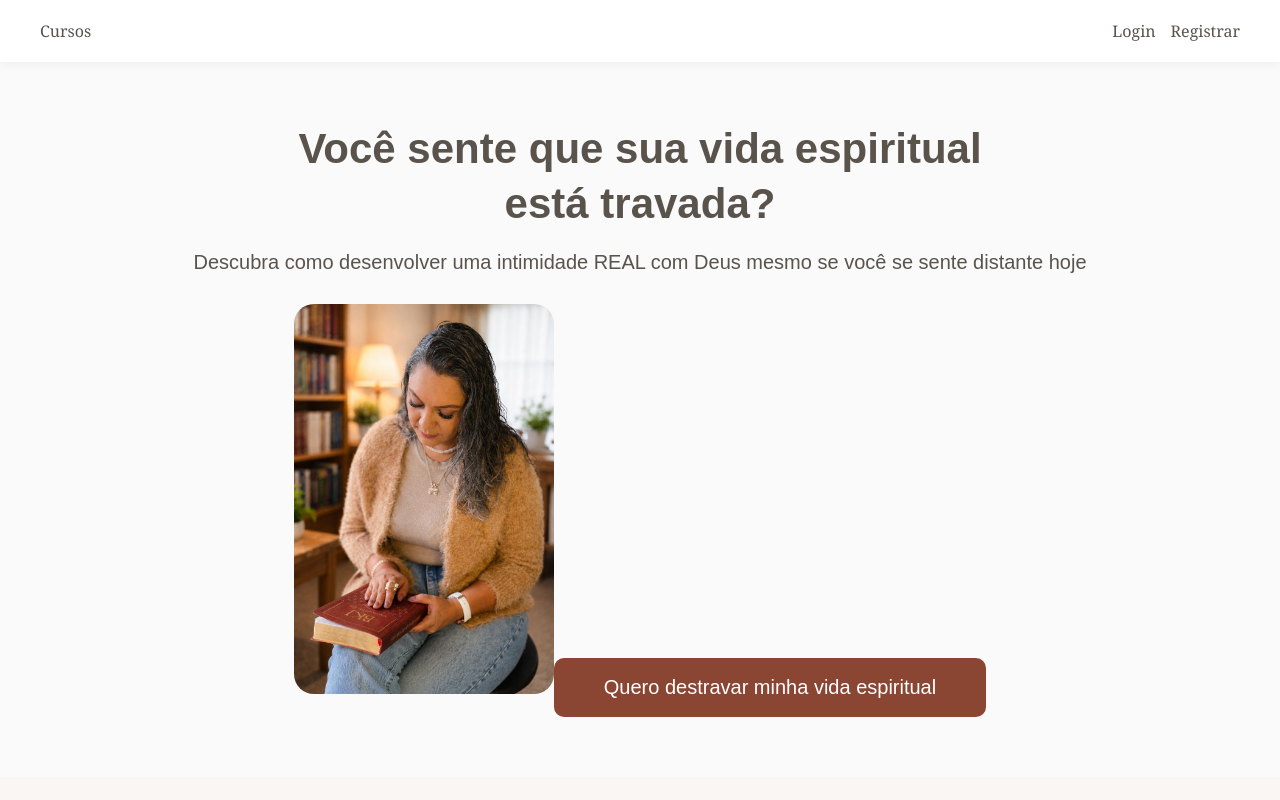
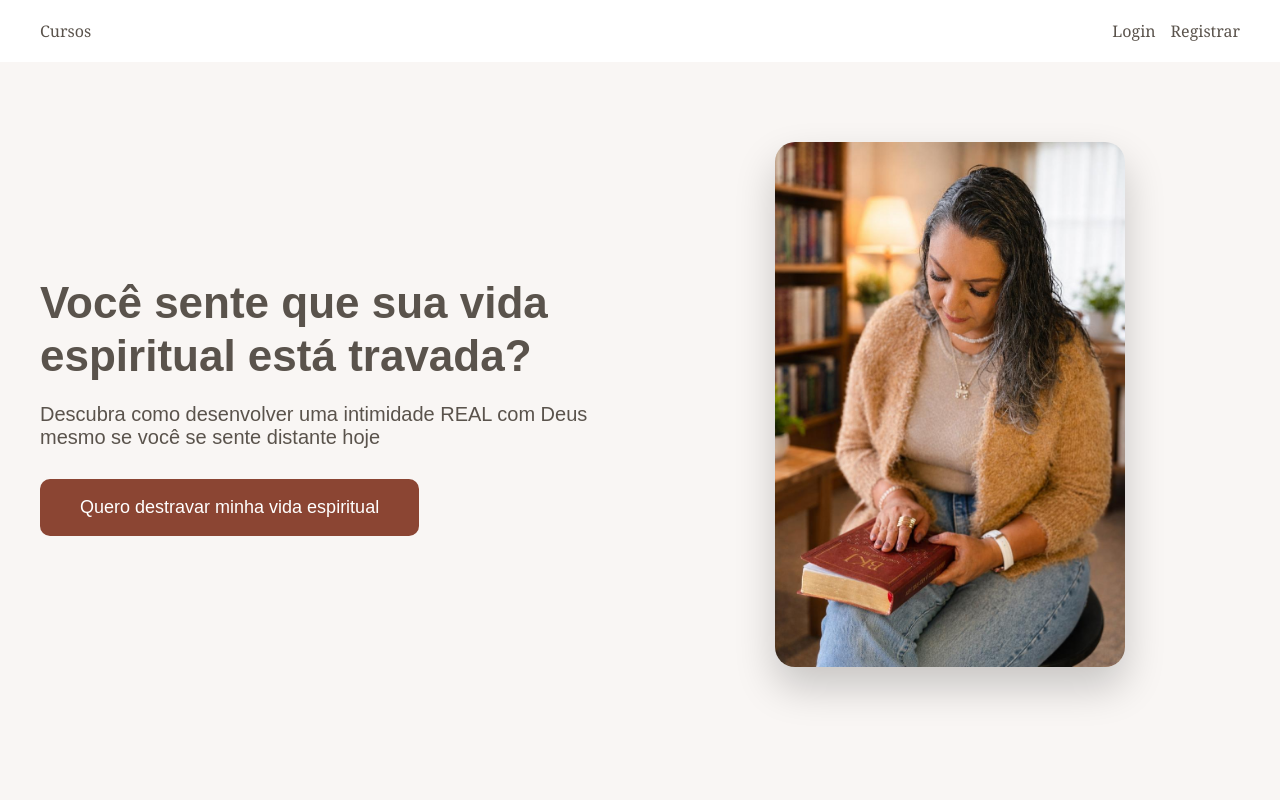
Before and after one commit to Mayra727/avivai-frontend, a React app: page / in a window 1280 px wide. Shown: the top 800 px of the page. Built offline with nearby package versions, Linux system fonts and the light colour scheme; the HTML template or start-up script is replaced by a standard one.

Commit message:
layout profissional

```diff
--- a/src/pages/EbookPage.tsx
+++ b/src/pages/EbookPage.tsx
@@ -17,10 +17,27 @@ export default function EbookPage() {
     <div style={{ fontFamily: "sans-serif" }}>
 
       {/* HERO */}
-      <section style={{ padding: "60px 20px", textAlign: "center" }}>
-        <div style={{ maxWidth: "1100px", margin: "0 auto" }}>
+<section
+  style={{
+    padding: "80px 20px",
+    background: "#f9f6f4"
+  }}
+>
+  <div
+    style={{
+      maxWidth: "1200px",
+      margin: "0 auto",
+      display: "flex",
+      alignItems: "center",
+      justifyContent: "space-between",
+      gap: "40px",
+      flexWrap: "wrap"
+    }}
+  >
 
-          <h1 style={{ fontSize: "42px", maxWidth: "750px", margin: "0 auto", lineHeight: "1.3" }}>
+    {/* TEXTO */}
+    <div style={{ flex: 1, minWidth: "300px" }}>
+      <h1 style={{ fontSize: "44px", lineHeight: "1.2" }}>
         Você sente que sua vida espiritual está travada?
       </h1>
 
@@ -29,31 +46,36 @@ export default function EbookPage() {
         mesmo se você se sente distante hoje
       </p>
 
-          <img
-            src="/vanessa.jpg"
-            alt="Vanessa"
-            style={{
-              width: "260px",
-              borderRadius: "20px",
-              marginTop: "30px"
-            }}
-          />
-
       <button
         onClick={comprarEbook}
         style={{
           marginTop: "30px",
-              padding: "18px 50px",
+          padding: "18px 40px",
           background: "#8B4533",
           color: "white",
           border: "none",
           borderRadius: "10px",
-              fontSize: "20px",
+          fontSize: "18px",
           cursor: "pointer"
         }}
       >
         Quero destravar minha vida espiritual
       </button>
+    </div>
+
+    {/* IMAGEM */}
+    <div style={{ flex: 1, textAlign: "center" }}>
+      <img
+        src="/vanessa.jpg"
+        alt="Vanessa"
+        style={{
+          width: "100%",
+          maxWidth: "350px",
+          borderRadius: "20px",
+          boxShadow: "0 20px 40px rgba(0,0,0,0.2)"
+        }}
+      />
+    </div>
 
   </div>
 </section>
```
Lines whose indentation alone changed are shown as unchanged.
